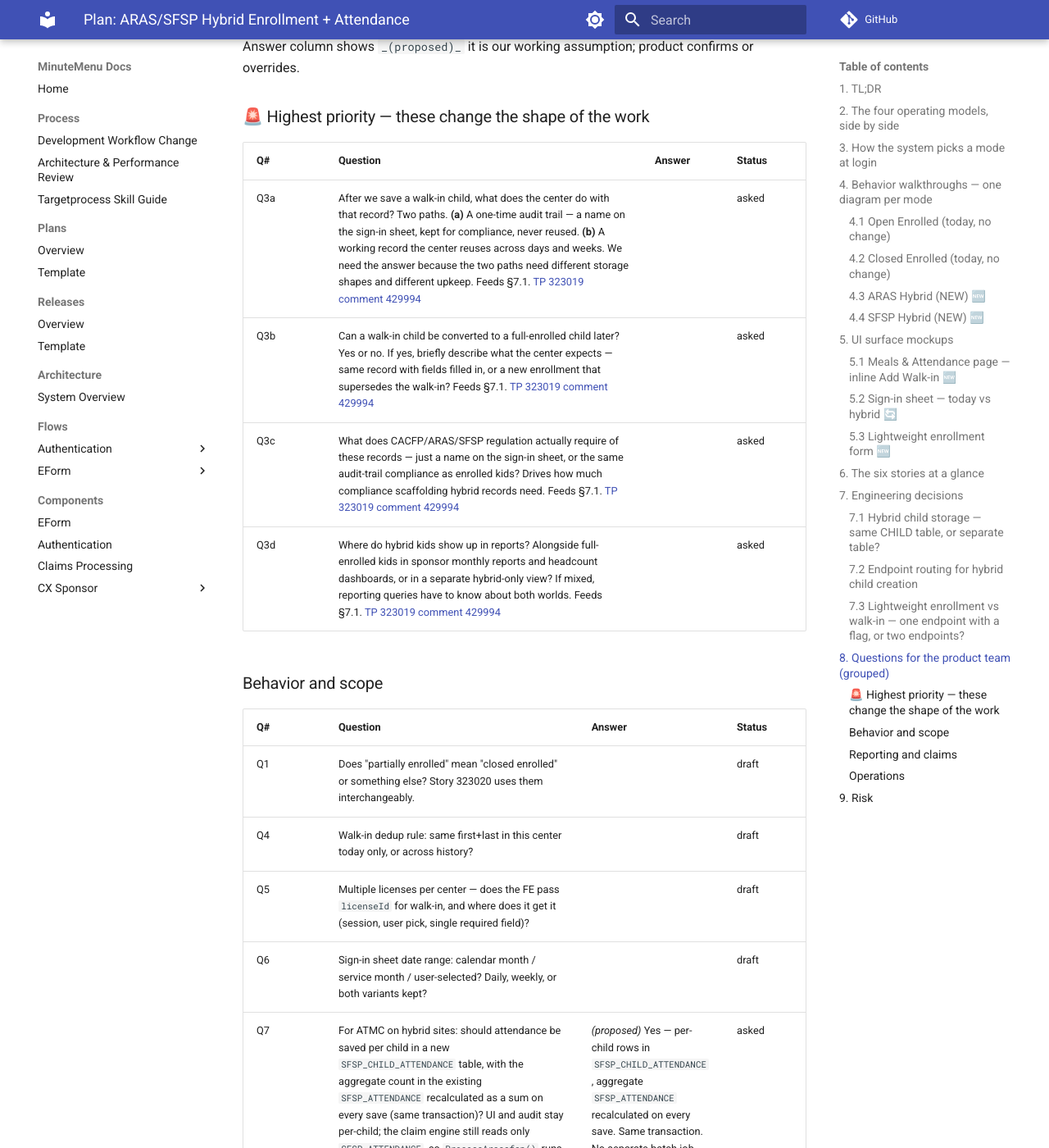
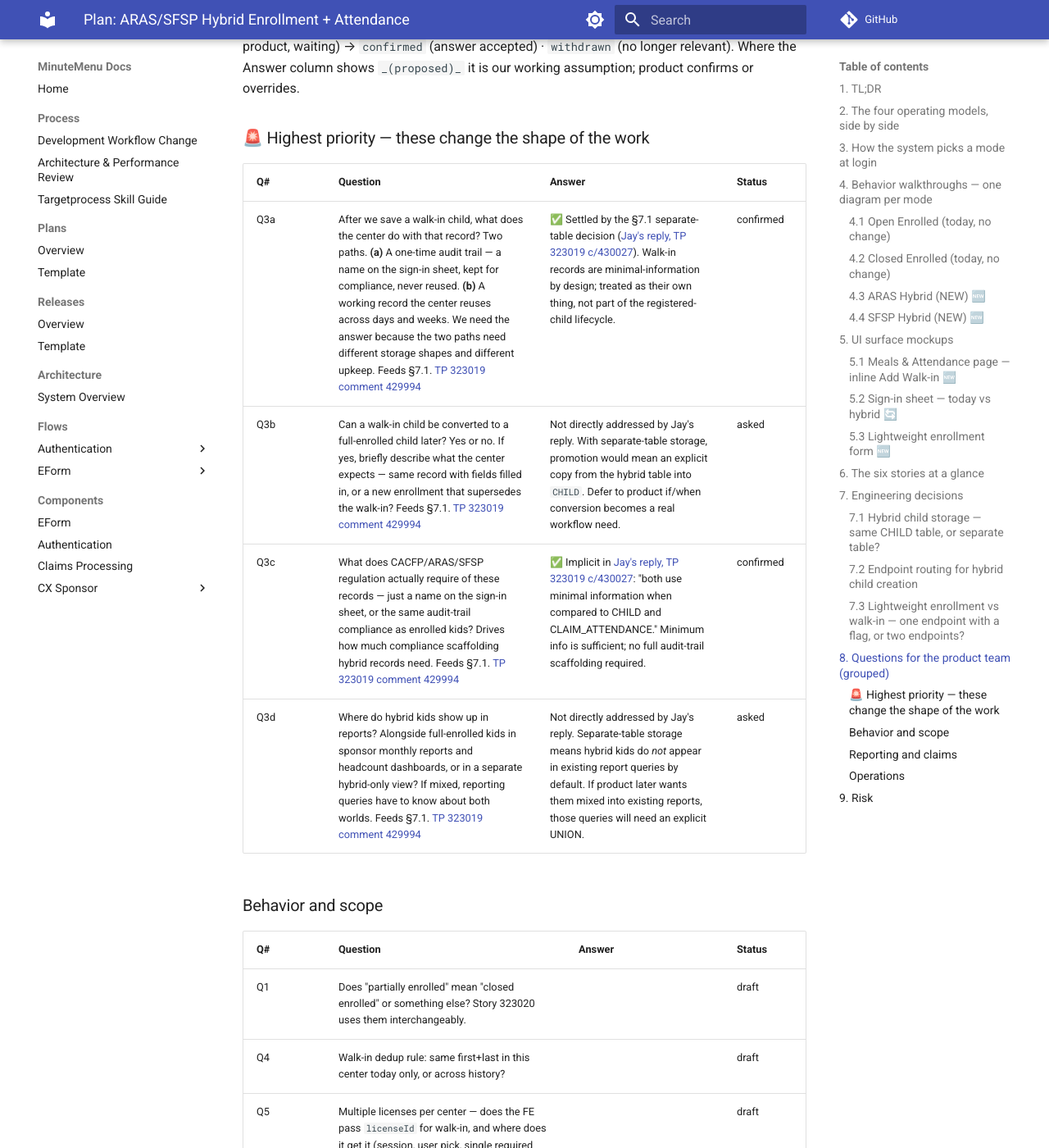
Before and after one commit to MinuteMenu/docs, an MkDocs documentation site: the page built from docs/plans/323000 hybrid enrollment and attendance/323000 brain storming.md, in a window 1280 px wide and 1400 px high, scrolled down 9492 px. Shown: the whole window at 82% size. Built offline with MkDocs 1.6.1 and Material for MkDocs 9.7.7, drawn with Linux system fonts in a browser that asks for light colours; comment, search, counter and statistics services are not loaded; some of the changed text lies outside the part shown.

Commit message:
Wire Jay's answers into the plan: Q3a/Q3c/Q7/Q14 confirmed
Jay Peters replied on all three TP tickets. Decisions captured:

- TP 323019 c/430027 — ✅ Agrees: store hybrid and walk-in records in
  separate tables, away from CHILD and CLAIM_ATTENDANCE. §7.1 status
  updated to "Confirmed". Q3a (purpose) and Q3c (regulatory minimum)
  marked confirmed (implicit in Jay's "minimal information" framing).
  Q3b (promotion) and Q3d (reporting parity) remain open but lower
  priority — note added to each.

- TP 323020 c/430028 — ✅ "Let's proceed as suggested." Per-child rows
  in SFSP_CHILD_ATTENDANCE, aggregate SFSP_ATTENDANCE recalculated on
  every save, same transaction. Q7 marked confirmed.

- TP 323015 c/430029 — ✅ No school-calendar check for hybrid. Retain
  the current ARAS claims-processing behavior. Lightweight kids lack
  DOB and school data anyway. Q14 marked confirmed.

aras-today.md §10 lead bullet rewritten: hybrid lands on the
count-based path by decision; the per-child ChildChecker path
(Rules 95/97) is not invoked.

Co-Authored-By: Claude Opus 4.7 (1M context) <noreply@anthropic.com>

```diff
--- a/docs/plans/323000 hybrid enrollment and attendance/323000 brain storming.md
+++ b/docs/plans/323000 hybrid enrollment and attendance/323000 brain storming.md
@@ -260,7 +260,7 @@ Decisions the engineering team is making (or proposing) based on the code we hav
 
 ### 7.1 Hybrid child storage — same `CHILD` table, or separate table?
 
-**Status:** raised to product on [TP 323019 / comment 429994](https://minutemenu.tpondemand.com/entity/323019). Awaiting Jay's decision.
+**Status:** ✅ Confirmed by Jay Peters on [TP 323019 / comment 430027](https://minutemenu.tpondemand.com/entity/323019). Proceed with separate tables.
 
 **Recommendation (proposed):** create two new minimal tables — `OPEN_ENROLLED_CHILD` (transient roster) and `SFSP_CHILD_ATTENDANCE` (per-child attendance with FK to `OPEN_ENROLLED_CHILD`) — rather than store hybrid records in the existing `CHILD` and `CLAIM_ATTENDANCE` tables. Aggregate counts still roll up into the existing `SFSP_ATTENDANCE` in the same transaction, so `ProcessArassfsp()` keeps reading the same shape.
 
@@ -335,10 +335,10 @@ Where the Answer column shows `_(proposed)_` it is our working assumption; produ
 
 | Q#  | Question                                                                                                                                                                                                          | Answer                                                                                                                                                          | Status |
 | --- | ----------------------------------------------------------------------------------------------------------------------------------------------------------------------------------------------------------------- | --------------------------------------------------------------------------------------------------------------------------------------------------------------- | ------ |
-| Q3a | After we save a walk-in child, what does the center do with that record? Two paths. **(a)** A one-time audit trail — a name on the sign-in sheet, kept for compliance, never reused. **(b)** A working record the center reuses across days and weeks. We need the answer because the two paths need different storage shapes and different upkeep. Feeds §7.1. [TP 323019 comment 429994](https://minutemenu.tpondemand.com/entity/323019) | | asked |
-| Q3b | Can a walk-in child be converted to a full-enrolled child later? Yes or no. If yes, briefly describe what the center expects — same record with fields filled in, or a new enrollment that supersedes the walk-in? Feeds §7.1. [TP 323019 comment 429994](https://minutemenu.tpondemand.com/entity/323019) | | asked |
-| Q3c | What does CACFP/ARAS/SFSP regulation actually require of these records — just a name on the sign-in sheet, or the same audit-trail compliance as enrolled kids? Drives how much compliance scaffolding hybrid records need. Feeds §7.1. [TP 323019 comment 429994](https://minutemenu.tpondemand.com/entity/323019) | | asked |
-| Q3d | Where do hybrid kids show up in reports? Alongside full-enrolled kids in sponsor monthly reports and headcount dashboards, or in a separate hybrid-only view? If mixed, reporting queries have to know about both worlds. Feeds §7.1. [TP 323019 comment 429994](https://minutemenu.tpondemand.com/entity/323019) | | asked |
+| Q3a | After we save a walk-in child, what does the center do with that record? Two paths. **(a)** A one-time audit trail — a name on the sign-in sheet, kept for compliance, never reused. **(b)** A working record the center reuses across days and weeks. We need the answer because the two paths need different storage shapes and different upkeep. Feeds §7.1. [TP 323019 comment 429994](https://minutemenu.tpondemand.com/entity/323019) | ✅ Settled by the §7.1 separate-table decision ([Jay's reply, TP 323019 c/430027](https://minutemenu.tpondemand.com/entity/323019)). Walk-in records are minimal-information by design; treated as their own thing, not part of the registered-child lifecycle. | confirmed |
+| Q3b | Can a walk-in child be converted to a full-enrolled child later? Yes or no. If yes, briefly describe what the center expects — same record with fields filled in, or a new enrollment that supersedes the walk-in? Feeds §7.1. [TP 323019 comment 429994](https://minutemenu.tpondemand.com/entity/323019) | Not directly addressed by Jay's reply. With separate-table storage, promotion would mean an explicit copy from the hybrid table into `CHILD`. Defer to product if/when conversion becomes a real workflow need. | asked |
+| Q3c | What does CACFP/ARAS/SFSP regulation actually require of these records — just a name on the sign-in sheet, or the same audit-trail compliance as enrolled kids? Drives how much compliance scaffolding hybrid records need. Feeds §7.1. [TP 323019 comment 429994](https://minutemenu.tpondemand.com/entity/323019) | ✅ Implicit in [Jay's reply, TP 323019 c/430027](https://minutemenu.tpondemand.com/entity/323019): "both use minimal information when compared to CHILD and CLAIM_ATTENDANCE." Minimum info is sufficient; no full audit-trail scaffolding required. | confirmed |
+| Q3d | Where do hybrid kids show up in reports? Alongside full-enrolled kids in sponsor monthly reports and headcount dashboards, or in a separate hybrid-only view? If mixed, reporting queries have to know about both worlds. Feeds §7.1. [TP 323019 comment 429994](https://minutemenu.tpondemand.com/entity/323019) | Not directly addressed by Jay's reply. Separate-table storage means hybrid kids do *not* appear in existing report queries by default. If product later wants them mixed into existing reports, those queries will need an explicit UNION. | asked |
 
 ### Behavior and scope
 
@@ -348,7 +348,7 @@ Where the Answer column shows `_(proposed)_` it is our working assumption; produ
 | Q4  | Walk-in dedup rule: same first+last in this center today only, or across history?                                                                 |        | draft  |
 | Q5  | Multiple licenses per center — does the FE pass `licenseId` for walk-in, and where does it get it (session, user pick, single required field)? |        | draft  |
 | Q6  | Sign-in sheet date range: calendar month / service month / user-selected? Daily, weekly, or both variants kept?                                   |        | draft  |
-| Q7  | For ATMC on hybrid sites: should attendance be saved per child in a new `SFSP_CHILD_ATTENDANCE` table, with the aggregate count in the existing `SFSP_ATTENDANCE` recalculated as a sum on every save (same transaction)? UI and audit stay per-child; the claim engine still reads only `SFSP_ATTENDANCE`, so `ProcessArassfsp()` runs exactly as today. [TP 323020 comment 429997](https://minutemenu.tpondemand.com/entity/323020) | _(proposed)_ Yes — per-child rows in `SFSP_CHILD_ATTENDANCE`, aggregate `SFSP_ATTENDANCE` recalculated on every save. Same transaction. No separate batch job. | asked |
+| Q7  | For ATMC on hybrid sites: should attendance be saved per child in a new `SFSP_CHILD_ATTENDANCE` table, with the aggregate count in the existing `SFSP_ATTENDANCE` recalculated as a sum on every save (same transaction)? UI and audit stay per-child; the claim engine still reads only `SFSP_ATTENDANCE`, so `ProcessArassfsp()` runs exactly as today. [TP 323020 comment 429997](https://minutemenu.tpondemand.com/entity/323020) | ✅ Confirmed by Jay ([TP 323020 c/430028](https://minutemenu.tpondemand.com/entity/323020)): "Let's proceed as suggested." Per-child rows in `SFSP_CHILD_ATTENDANCE`, aggregate `SFSP_ATTENDANCE` recalculated on every save, same transaction, no batch job. | confirmed |
 | Q8  | Permissions: who can use Add Walk-in and lightweight enrollment? Same role as today's full enrollment, or new role?                               |        | draft  |
 | Q9  | Migration: are existing ARAS/SFSP centers in scope for being flipped to hybrid in v1, or strictly new sites only?                                 |        | draft  |
 | Q10 | Can a walk-in child be later "promoted" to full enrollment without losing attendance history? Same `child_id`?                                  |        | draft  |
@@ -360,7 +360,7 @@ Where the Answer column shows `_(proposed)_` it is our working assumption; produ
 | --- | -------------------------------------------------------------------------------------------------- | ------ | ------ |
 | Q12 | Where do hybrid claim totals roll up in monthly reports — existing ARAS/SFSP buckets or new ones? |        | draft  |
 | Q13 | Is the "CACFP Paid restriction = No (regulatory)" enforced at claim time, at UI entry, or both?    |        | draft  |
-| Q14 | The spec says "ARAS Hybrid school-calendar checks: same as ARAS." But `ProcessArassfsp()` (the claim path used by open-enrolled and the count-based path) does not run school-calendar checks today — those live in the per-child ChildChecker path used by closed-enrolled ARAS, and they read child properties (`SchoolTypeCode`, `SchoolDistrictId`, `SchoolName`) that hybrid lightweight kids do not capture. What should hybrid do — skip these checks entirely, add a hybrid-specific version into `ProcessArassfsp()`, or something between? [TP 323015 comment 429998](https://minutemenu.tpondemand.com/entity/323015) | | asked |
+| Q14 | The spec says "ARAS Hybrid school-calendar checks: same as ARAS." But `ProcessArassfsp()` (the claim path used by open-enrolled and the count-based path) does not run school-calendar checks today — those live in the per-child ChildChecker path used by closed-enrolled ARAS, and they read child properties (`SchoolTypeCode`, `SchoolDistrictId`, `SchoolName`) that hybrid lightweight kids do not capture. What should hybrid do — skip these checks entirely, add a hybrid-specific version into `ProcessArassfsp()`, or something between? [TP 323015 comment 429998](https://minutemenu.tpondemand.com/entity/323015) | ✅ Confirmed by Jay ([TP 323015 c/430029](https://minutemenu.tpondemand.com/entity/323015)): no school-calendar check for hybrid. Retain the current ARAS claims-processing behavior. Lightweight kids may lack DOB and definitely lack school data, so the checks would have nothing to read. *Note: this also resolves the spec ambiguity — the "same as ARAS" line meant "same as current ARAS claims processing", which on the count-based path means no school-calendar check.* | confirmed |
 
 ### Operations
 
```
Also changed, not shown: docs/plans/323000 hybrid enrollment and attendance/aras-today.md (+1 -1 lines).
